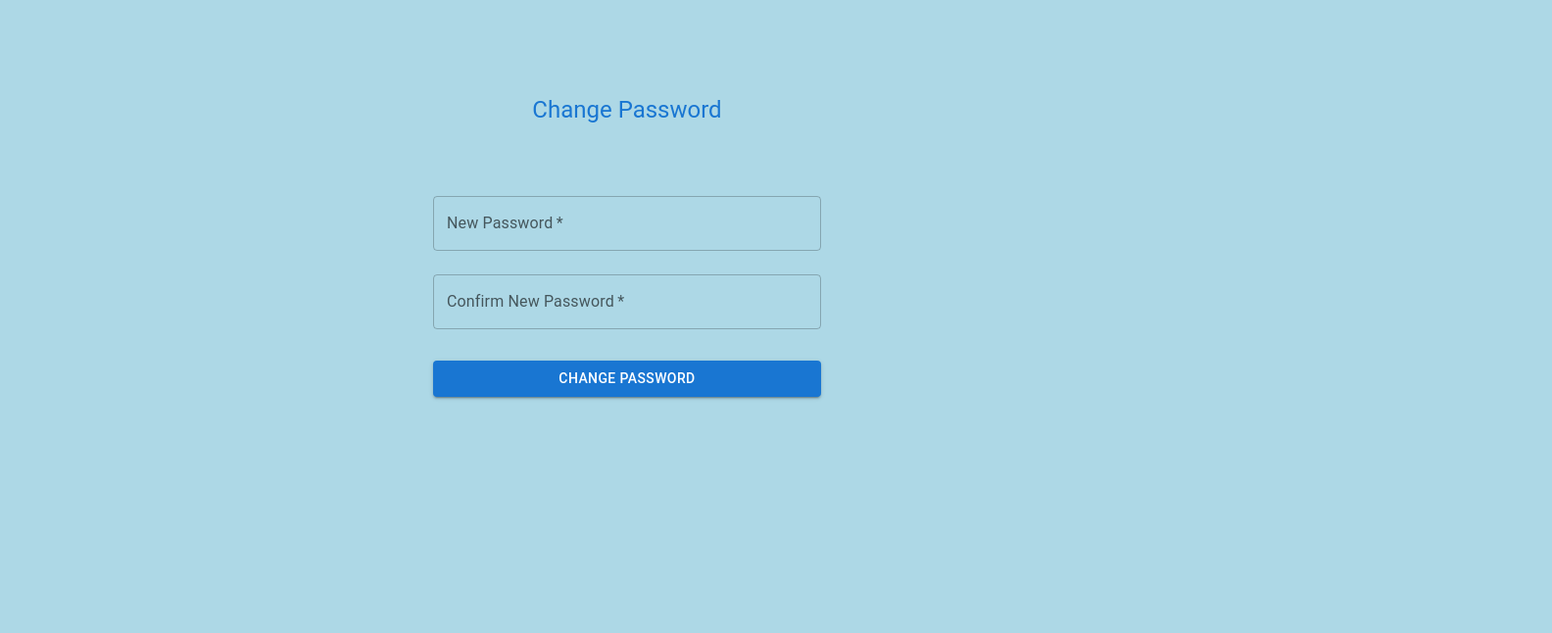
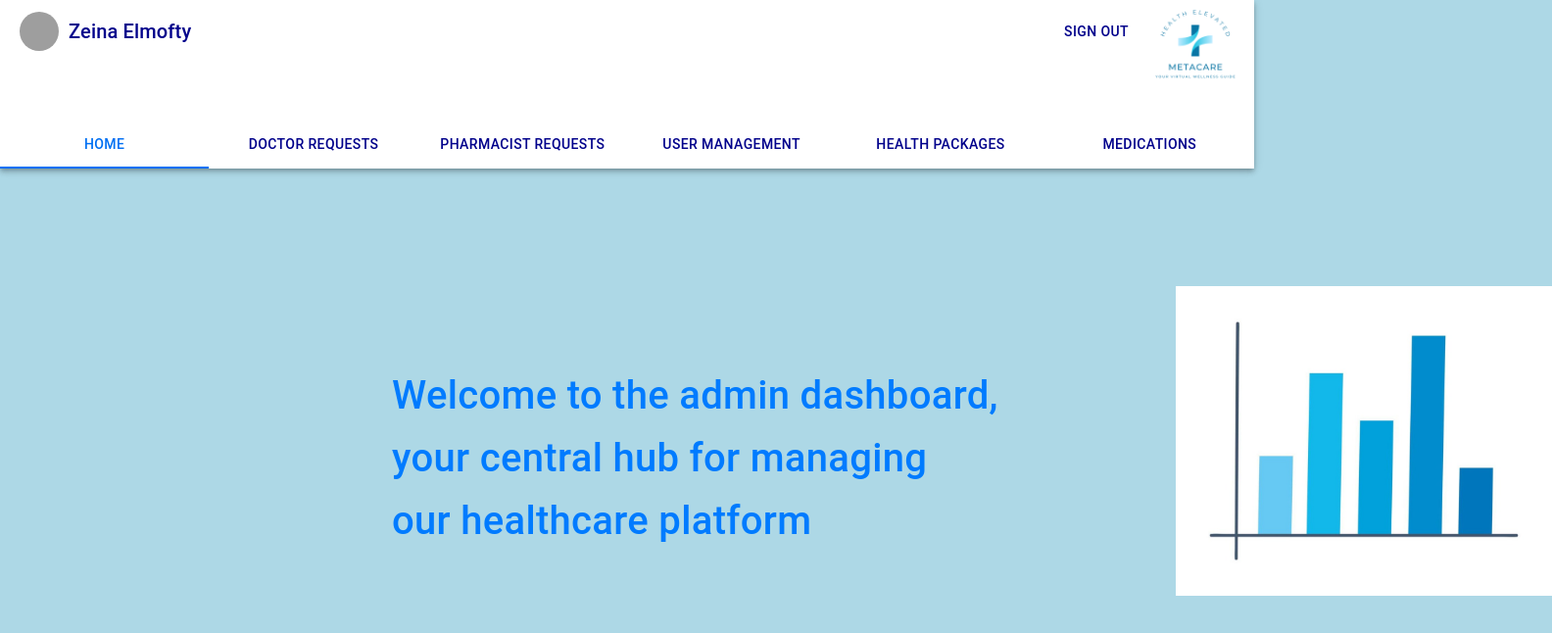
Before and after one commit to rawanm111/Virtual-Clinic-and-Pharmacy, a React (Create React App) app in the folder frontend/: page /admin-home in a window 1280 px wide. Shown: the top 646 px of the page at 98% size, 1584 px wide, since content can reach past the window. Built offline with nearby package versions, Linux system fonts and the light colour scheme; grey boxes are pictures that could not be loaded.

Commit message:
added signout functionality

```diff
--- a/frontend/src/App.js
+++ b/frontend/src/App.js
@@ -10,7 +10,7 @@ function App() {
 
   return (
     <div>
-      <ChangePassword />
+      <Paths />
     </div>
   );
 }
--- a/frontend/src/Components/Appbar/AppbarAdmin.jsx
+++ b/frontend/src/Components/Appbar/AppbarAdmin.jsx
@@ -1,8 +1,8 @@
 import React from 'react';
-import { AppBar, Tabs, Tab, Avatar, Typography, Toolbar } from '@mui/material';
+import { AppBar, Tabs, Tab, Avatar, Typography, Toolbar, Button } from '@mui/material';
 import { createTheme, ThemeProvider } from '@mui/material/styles';
 import { AccountCircle } from '@mui/icons-material';
-import { Link, useLocation, useParams } from 'react-router-dom';
+import { Link, useLocation, useParams , useNavigate } from 'react-router-dom';
 import Logo from './Logo.png';
 
 const theme = createTheme({
@@ -18,12 +18,17 @@ const theme = createTheme({
 
 function AppBarComponent({ userName }) {
   const location = useLocation();
+  const navigate = useNavigate();
   const { id } = useParams();
 
   const [value, setValue] = React.useState(0);
 
   const handleChange = (event, newValue) => {
     setValue(newValue);
+  };
+  const handleSignOut = () => {
+    // Sign out logic goes here
+    navigate('/'); // Redirects to the login page
   };
 
   const appBarStyle = {
@@ -80,6 +85,9 @@ function AppBarComponent({ userName }) {
               {/* {userName} will be later on edited depending on logged in user*/} Zeina Elmofty
             </Typography>
           </div>
+          <Button color="primary" onClick={handleSignOut}>
+            Sign Out
+          </Button>
           <img src={Logo} style={imgStyle} alt="Logo" />
         </Toolbar>
         <div style={tabContainerStyle}>
@@ -95,43 +103,43 @@ function AppBarComponent({ userName }) {
               label="Home"
               sx={tabStyle}
               component={Link}
-              to={`/admin-home/${id}`}
-              selected={location.pathname === `/admin-home/${id}`}
+              to={`/admin-home`}
+              selected={location.pathname === `/admin-home`}
             />
             <Tab
               label="Doctor Requests"
               sx={tabStyle}
               component={Link}
-              to={`/doctor-requests/${id}`}
-              selected={location.pathname === `/doctor-requests/${id}`}
+              to={`/doctor-requests`}
+              selected={location.pathname === `/doctor-requests`}
             />
             <Tab
               label="Pharmacist Requests"
               sx={tabStyle}
               component={Link}
-              to={`/pharmacist-requests/${id}`}
-              selected={location.pathname === `/pharmacist-requests/${id}`}
+              to={`/pharmacist-requests`}
+              selected={location.pathname === `/pharmacist-requests`}
             />
             <Tab
               label="User Management"
               sx={tabStyle}
               component={Link}
-              to={`/user-management/${id}`}
-              selected={location.pathname === `/user-management/${id}`}
+              to={`/userManagement`}
+              selected={location.pathname === `/userManagement`}
             />
             <Tab
               label="Health Packages"
               sx={tabStyle}
               component={Link}
-              to={`/health-packages/${id}`}
-              selected={location.pathname === `/health-packages/${id}`}
+              to={`/health-packages`}
+              selected={location.pathname === `/health-packages`}
             />
             <Tab
               label="Medications"
               sx={tabStyle}
               component={Link}
-              to={`/admin-meds/${id}`}
-              selected={location.pathname === `/admin-meds/${id}`}
+              to={`/admin-meds`}
+              selected={location.pathname === `/admin-meds`}
             />
           </Tabs>
         </div>
--- a/frontend/src/Components/Appbar/AppbarDoctor.jsx
+++ b/frontend/src/Components/Appbar/AppbarDoctor.jsx
@@ -1,5 +1,5 @@
 import React from 'react';
-import { AppBar, Tabs, Tab, Avatar, Typography, Toolbar } from '@mui/material';
+import { AppBar, Tabs, Tab, Avatar, Typography, Toolbar ,Button } from '@mui/material';
 import { createTheme, ThemeProvider } from '@mui/material/styles';
 import { AccountCircle } from '@mui/icons-material';
 import { Link, useLocation, useNavigate , useParams} from 'react-router-dom';
@@ -72,6 +72,10 @@ function AppBarComponent({ userName}) {
   const handleAvatarClick = () => {
     navigate(`/doc-profile/${id}`);
   };
+  const handleSignOut = () => {
+    // Sign out logic goes here
+    navigate('/clinic'); // Redirects to the login page
+  };
 
   return (
     <ThemeProvider theme={theme}>
@@ -83,6 +87,9 @@ function AppBarComponent({ userName}) {
           <Typography variant="h6" component="div" color="primary" style={nameStyle}>
             {/* {userName} will be later on edited depending on the logged-in user */} Zeina Elmofty
           </Typography>
+          <Button color="primary" onClick={handleSignOut}>
+            Sign Out
+          </Button>
           <img src={Logo} style={imgStyle} alt="Logo" />
         </Toolbar>
         <div style={tabContainerStyle}>
--- a/frontend/src/Components/Appbar/AppbarPatientPharmacy.jsx
+++ b/frontend/src/Components/Appbar/AppbarPatientPharmacy.jsx
@@ -1,5 +1,5 @@
 import React from 'react';
-import { AppBar, Tabs, Tab, Avatar, Typography, Toolbar } from '@mui/material';
+import { AppBar, Tabs, Tab, Avatar, Typography, Toolbar , Button } from '@mui/material';
 import { createTheme, ThemeProvider } from '@mui/material/styles';
 import { AccountCircle } from '@mui/icons-material';
 import { Link, useLocation, useNavigate, useParams } from 'react-router-dom';
@@ -24,6 +24,10 @@ function AppBarComponent({ userName}) {
 
   const handleChange = (event, newValue) => {
     setValue(newValue);
+  };
+  const handleSignOut = () => {
+    // Sign out logic goes here
+    navigate('/pharm'); // Redirects to the login page
   };
 
   const appBarStyle = {
@@ -75,6 +79,7 @@ function AppBarComponent({ userName}) {
     navigate(`/patient-profile/${id}`);
   };
 
+
   return (
     <ThemeProvider theme={theme}>
       <AppBar position="static" style={appBarStyle}>
@@ -85,8 +90,12 @@ function AppBarComponent({ userName}) {
           <Typography variant="h6" component="div" color="primary" style={nameStyle}>
             {/* {userName} will be later on edited depending on the logged-in user */} Zeina Elmofty
           </Typography>
+          <Button color="primary" onClick={handleSignOut}>
+            Sign Out
+          </Button>
           <img src={Logo} style={imgStyle} alt="Logo" />
         </Toolbar>
+
         <div style={tabContainerStyle}>
           <Tabs
             value={value}
--- a/frontend/src/Components/Appbar/AppbarPharmacist.jsx
+++ b/frontend/src/Components/Appbar/AppbarPharmacist.jsx
@@ -1,5 +1,5 @@
 import React from 'react';
-import { AppBar, Tabs, Tab, Avatar, Typography, Toolbar } from '@mui/material';
+import { AppBar, Tabs, Tab, Avatar, Typography, Toolbar ,Button } from '@mui/material';
 import { createTheme, ThemeProvider } from '@mui/material/styles';
 import { AccountCircle } from '@mui/icons-material';
 import Logo from './Logo.png';
@@ -27,6 +27,10 @@ function AppBarComponent({ userName}) {
 
   const handleAvatarClick = () => {
     navigate(`/pharm-profile/${id}`);
+  };
+  const handleSignOut = () => {
+    // Sign out logic goes here
+    navigate('/pharm'); // Redirects to the login page
   };
 
   const appBarStyle = {
@@ -83,6 +87,9 @@ function AppBarComponent({ userName}) {
               {/* {userName} will be later on edited depending on the logged-in user*/} Zeina Elmofty
             </Typography>
           </div>
+          <Button color="primary" onClick={handleSignOut}>
+            Sign Out
+          </Button>
           <img src={Logo} style={imgStyle} alt="Logo" />
         </Toolbar>
         <div style={tabContainerStyle}>
--- a/frontend/src/Pages/LoginPagepharmacy.jsx
+++ b/frontend/src/Pages/LoginPagepharmacy.jsx
@@ -31,26 +31,74 @@ function LoginPage() {
   };
 
 
+// const handleLogin = async () => {
+//   try {
+//     const response = await axios.post('http://localhost:3000/login', {
+//       username,
+//       password,
+
+//     });
+
+//     const data = response.data;
+//     const error2 = response.status;
+
+//     if (data) {
+//       navigate('/admin-home');
+//     }
+
+//   } catch (error) {
+//     console.error('Wrong password', error);
+//     //window.location.reload();
+//     setError('Forgot password?'); // Set the error state
+//   }
+// };
+
+
 const handleLogin = async () => {
   try {
     const response = await axios.post('http://localhost:3000/login', {
       username,
-      password
+      password,
     });
 
     const data = response.data;
-    const error2 = response.status;
 
-    if (data) {
-      navigate('/admin-home');
+    if (data.success) {
+      // Use the role from the response to determine where to navigate
+      switch (data.role) {
+        case 'Admin':
+          navigate('/admin-home');
+          break;
+        case 'Doctor':
+          navigate('/doc-home/:id');
+          break;
+        case 'Patient':
+          navigate('/pharm-patient-home/:id');
+          break;
+        case 'Pharmacist':
+          navigate('/pharm-home/:id');
+          break;
+        default:
+          // Handle any user types that don't have a specified route
+          setError('User role is not recognized.');
+          break;
+      }
+    } else {
+      // If the login was not successful, but there was no error thrown
+      setError(data.message);
     }
-
   } catch (error) {
-    console.error('Wrong password', error);
-    //window.location.reload();
-    setError('Forgot password?'); // Set the error state
+    console.error('Login error', error);
+    if (error.response) {
+      // If the server responded with a status other than 2xx, get the message from the server's response
+      setError(error.response.data.message);
+    } else {
+      // If the server did not respond or there was a different error, set a generic error message
+      setError('An error occurred during login. Please try again.');
+    }
   }
 };
+
 
   return (
     <div className="container">
```
